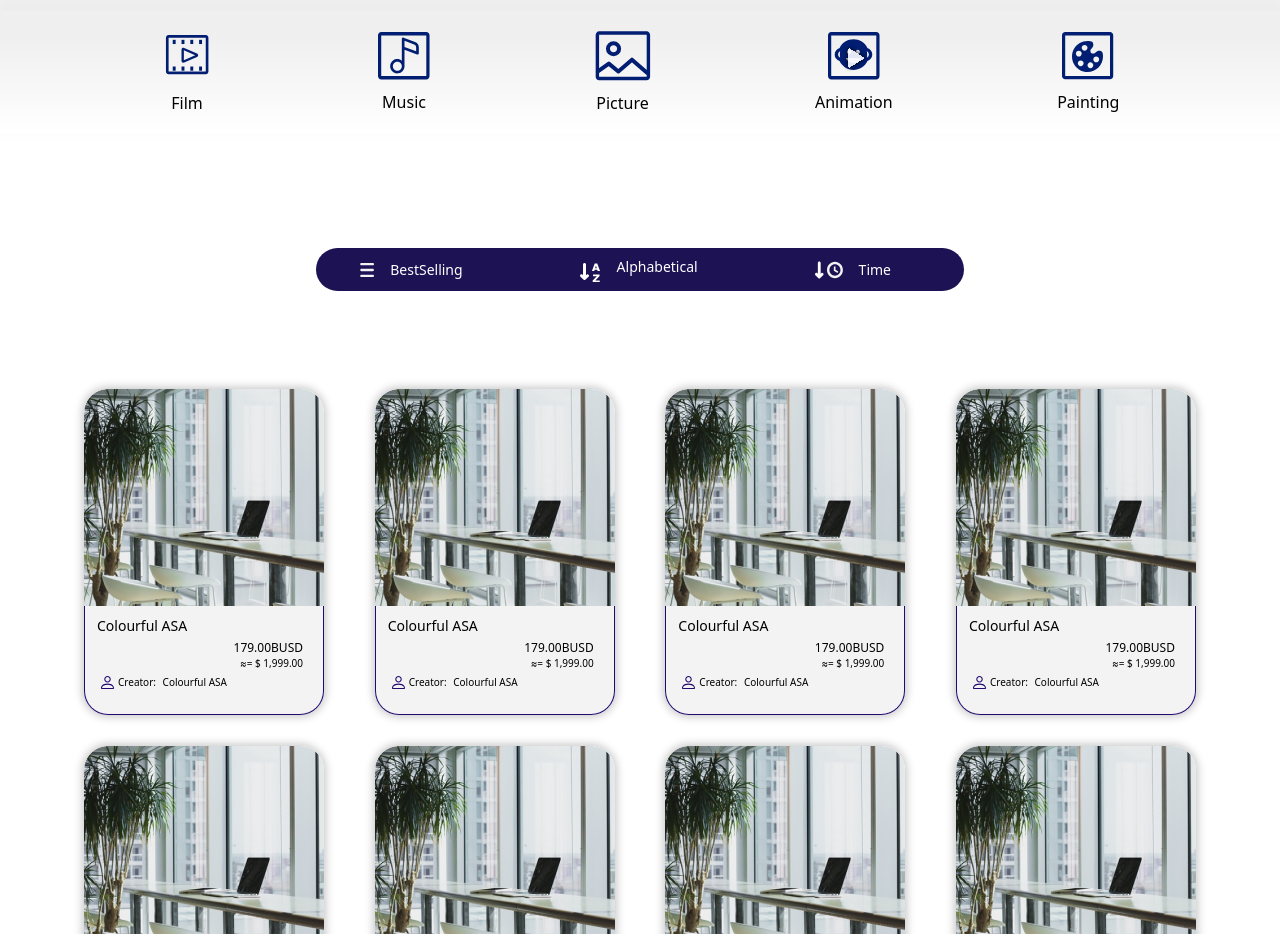
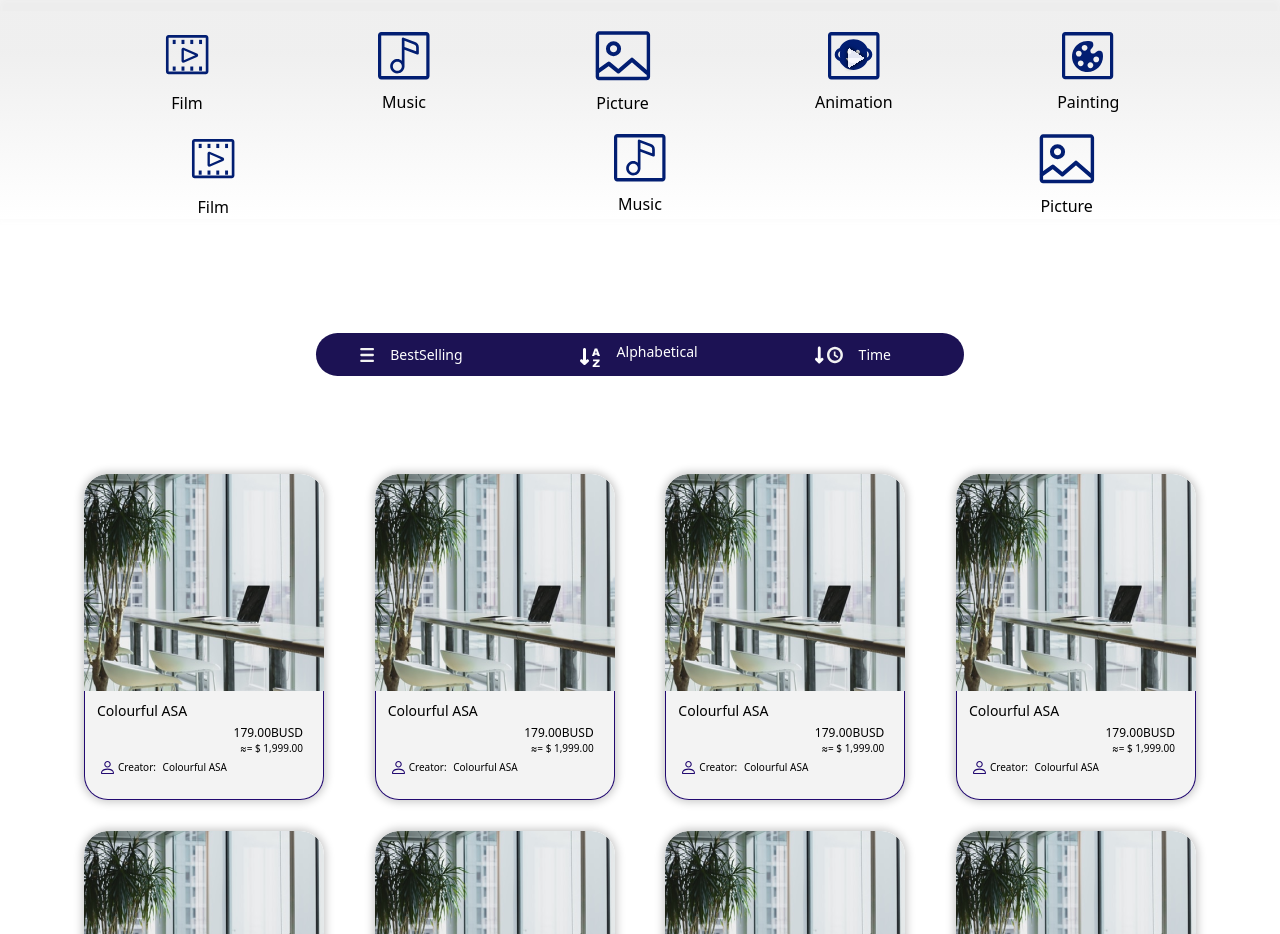
Before and after one commit to danyalbani240/NFTShop, a Nuxt app: page / in a window 1280 px wide. Shown: the part 920-1854 px from the top of the page. Built offline with nearby package versions, Linux system fonts and the light colour scheme.

Commit message:
making the sections slider

```diff
--- a/components/TheSections.vue
+++ b/components/TheSections.vue
@@ -1,6 +1,8 @@
 <template>
   <div class="sections-container">
-    <div class="sections flex justify-between mx-auto items-center mt-4">
+    <div
+      class="sections md:flex hidden justify-between mx-auto items-center mt-4"
+    >
       <div class="flex flex-col items-center">
         <img class="transition-all" src="../assets/images/film.svg" alt="" />
         <p class="mt-2.5">Film</p>
@@ -26,11 +28,73 @@
         <p class="mt-2.5">Painting</p>
       </div>
     </div>
+    <div v-swiper:mySwiper="options">
+      <div class="swiper-wrapper">
+        <div class="swiper-slide">
+          <div class="flex flex-col items-center">
+            <img
+              class="transition-all"
+              src="../assets/images/film.svg"
+              alt=""
+            />
+            <p class="mt-2.5">Film</p>
+          </div>
+        </div>
+        <div class="swiper-slide">
+          <div class="flex flex-col items-center">
+            <img
+              class="transition-all"
+              src="../assets/images/music.svg"
+              alt=""
+            />
+            <p class="mt-2.5">Music</p>
+          </div>
+        </div>
+        <div class="swiper-slide">
+          <div class="flex flex-col items-center">
+            <img
+              class="transition-all"
+              src="../assets/images/picture.svg"
+              alt=""
+            />
+            <p class="mt-2.5">Picture</p>
+          </div>
+        </div>
+        <div class="swiper-slide">
+          <div class="flex flex-col items-center">
+            <img
+              class="transition-all"
+              src="../assets/images/animation.svg"
+              alt=""
+            />
+            <p class="mt-2.5">Animation</p>
+          </div>
+        </div>
+        <div class="swiper-slide">
+          <div class="flex flex-col items-center">
+            <img
+              class="transition-all"
+              src="../assets/images/paint.svg"
+              alt=""
+            />
+            <p class="mt-2.5">Painting</p>
+          </div>
+        </div>
+      </div>
+    </div>
   </div>
 </template>
 
 <script>
-export default {}
+export default {
+  data() {
+    return {
+      options: {
+        slidesPerView: 3,
+      },
+    }
+  },
+}
 </script>
 
 <style></style>
```
